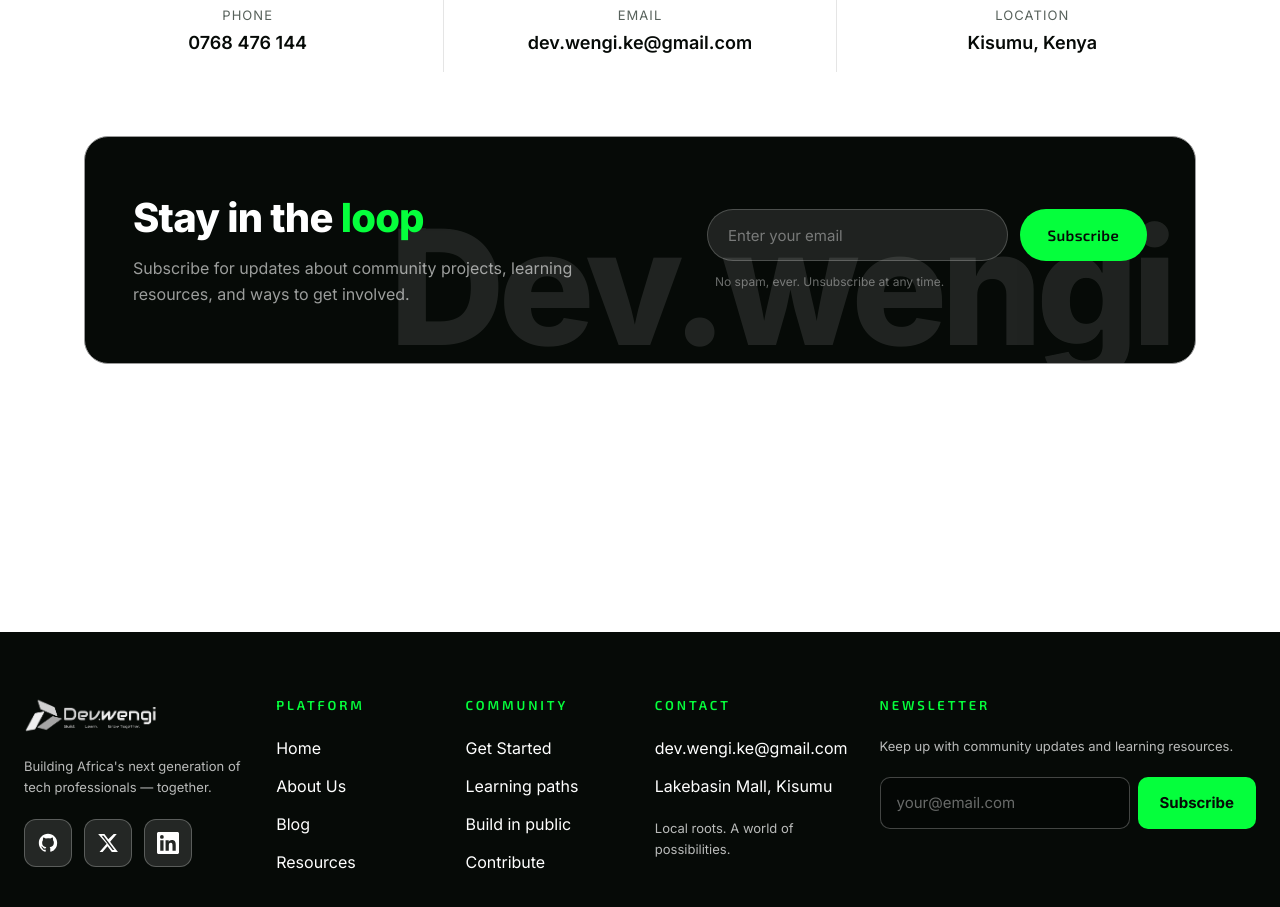
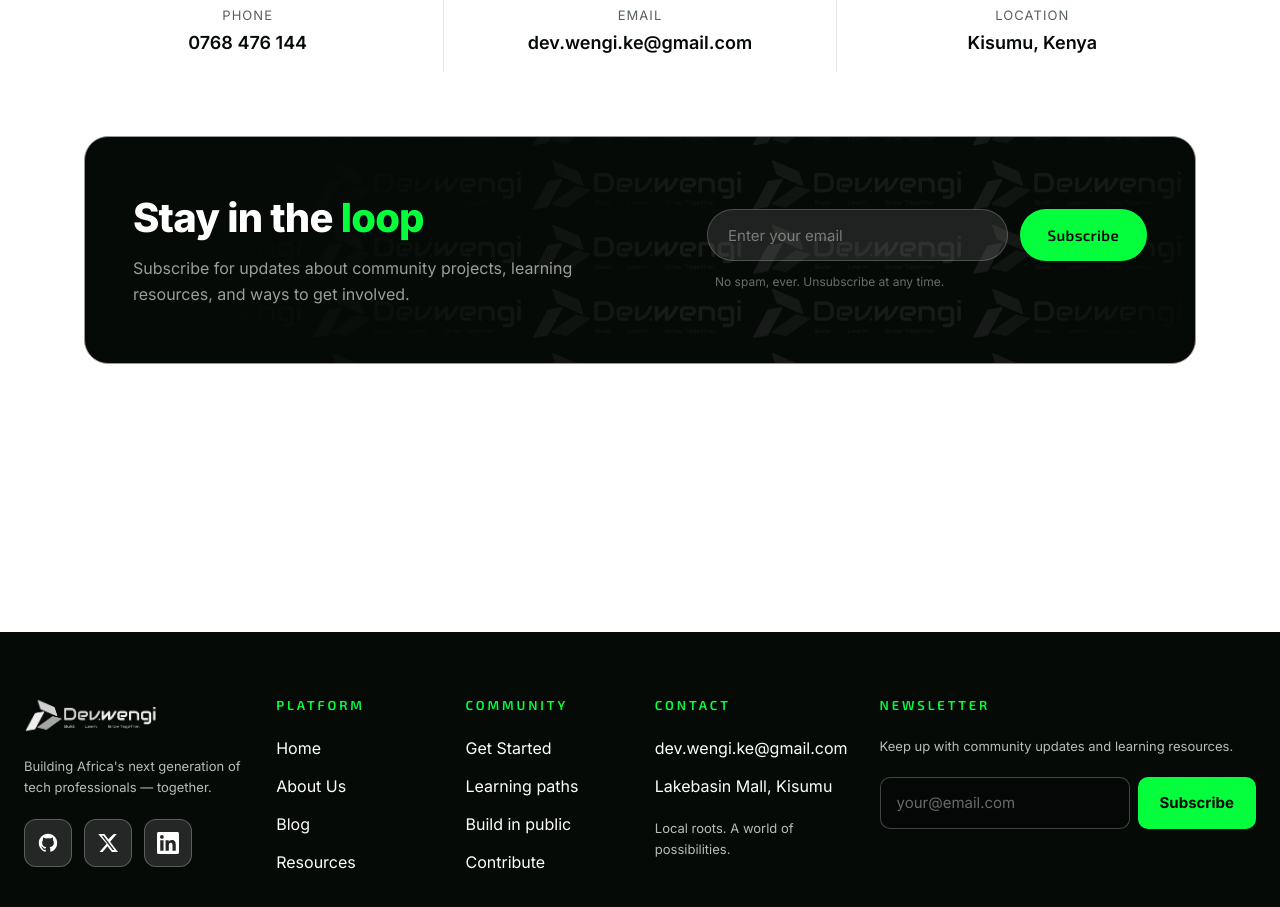
Before and after one commit to dev-wengi/wengi-website, a React (Vite) app: page / in a window 1280 px wide. Shown: the part 6120-7027 px from the top of the page. Built offline with nearby package versions, Linux system fonts and the light colour scheme.

Commit message:
Tile faded logos in newsletter card background

```diff
--- a/src/sections/Contact.tsx
+++ b/src/sections/Contact.tsx
@@ -252,26 +252,22 @@ export const Contact: React.FC<ContactProps> = ({ className = '' }) => {
               border: '1px solid var(--card-border-gray, #9A9A9A)',
             }}
           >
-            {/* Watermark logo (faint) */}
+            {/* Watermark logos (faint tiled wordmarks) */}
             <div
               aria-hidden="true"
-              className="pointer-events-none absolute right-0 bottom-0 select-none overflow-hidden rounded-br-3xl"
-              style={{ opacity: 'var(--watermark-opacity, 0.10)' }}
-            >
-              <span
-                className="font-headline font-extrabold text-white leading-none tracking-tight select-none"
-                style={{
-                  fontSize: 'clamp(80px, 14vw, 160px)',
-                  letterSpacing: '-0.04em',
-                  lineHeight: 0.85,
-                  display: 'block',
-                  paddingRight: '24px',
-                  paddingBottom: '8px',
-                }}
-              >
-                Dev.wengi
-              </span>
-            </div>
+              className="pointer-events-none absolute inset-0 select-none overflow-hidden rounded-3xl"
+              style={{
+                backgroundImage: 'url(/logo.png)',
+                backgroundRepeat: 'repeat',
+                backgroundSize: '220px auto',
+                backgroundPosition: 'center',
+                opacity: 0.07,
+                maskImage:
+                  'linear-gradient(115deg, transparent 15%, black 55%, black 85%, transparent 100%)',
+                WebkitMaskImage:
+                  'linear-gradient(115deg, transparent 15%, black 55%, black 85%, transparent 100%)',
+              }}
+            />
 
             {/* Card content */}
             <div className="relative z-10 flex flex-col lg:flex-row items-center lg:items-center justify-between gap-10 px-8 sm:px-12 py-12 sm:py-14">
```
